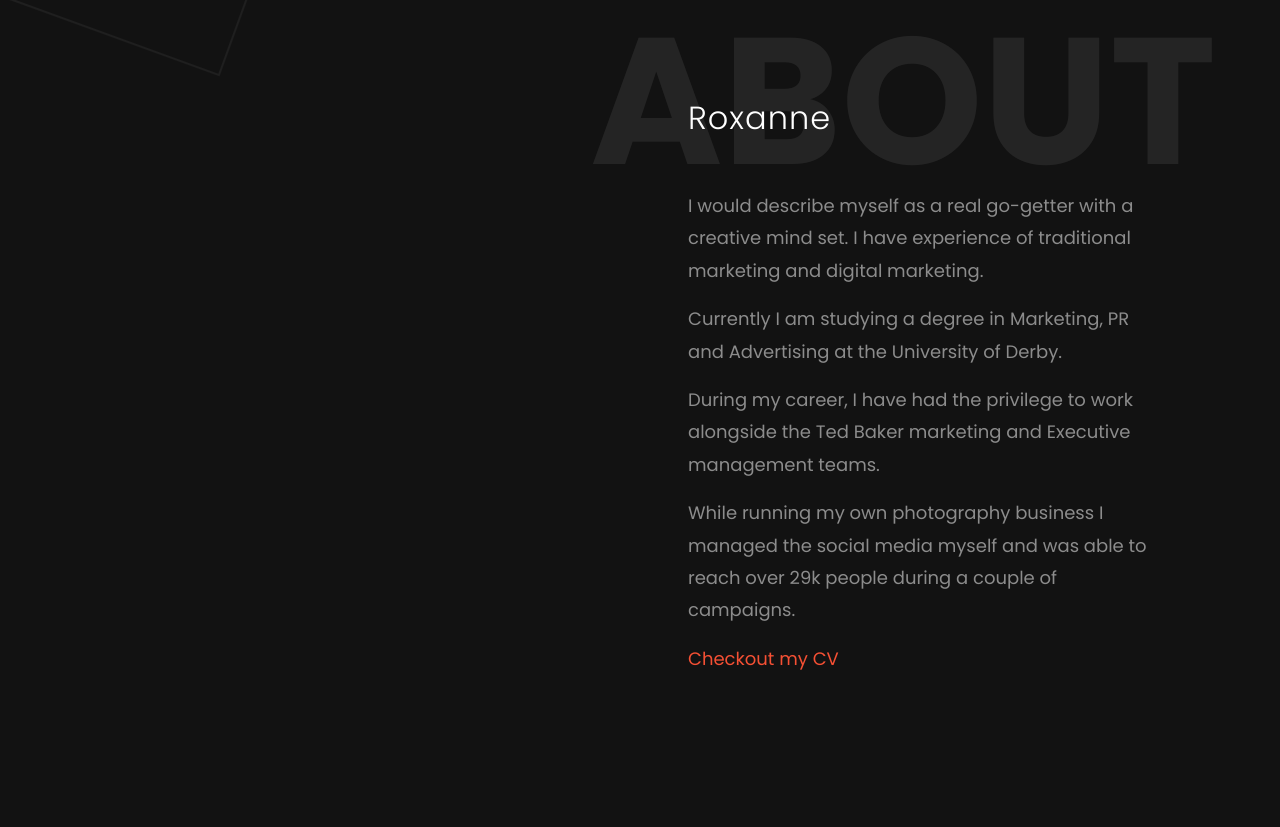
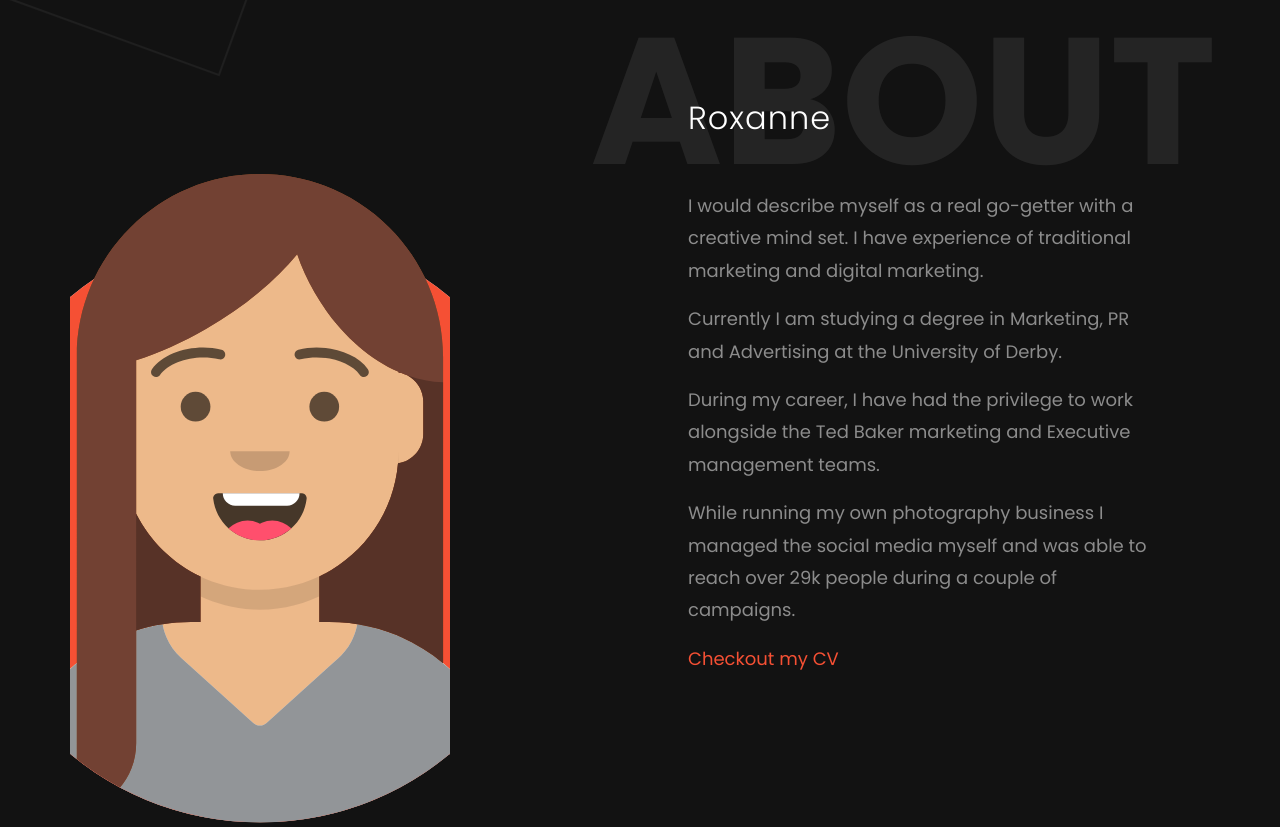
Before and after one commit to CoolPenguinUK/CoolPenguinUK.github.io, a plain HTML site: page index.html in a window 1280 px wide. Shown: the part 880-1707 px from the top of the page. Drawn offline with Linux system fonts and the light colour scheme; some packages are replaced by stand-ins of ours; no server answers; files whose address does not match are found by name.

Commit message:
Update index.html

```diff
--- a/index.html
+++ b/index.html
@@ -102,7 +102,7 @@
       <section id="about" class="ftco-section about-section">
         <div class="container">
           <div class="row d-flex" data-scrollax-parent="true">
-            <div class="col-md-4 author-img" style="background-image: none; url(images/avatar.svg);" data-scrollax=" properties: { translateY: '-70%'}"></div>
+            <div class="col-md-4 author-img" style="background-image: url(images/avatar.svg);" data-scrollax=" properties: { translateY: '-70%'}"></div>
             <div class="col-md-2"></div>
             <div class="col-md-6 wrap ftco-animate">
               <div class="about-desc">
```
